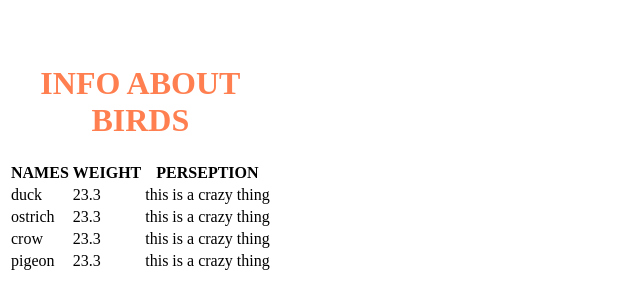
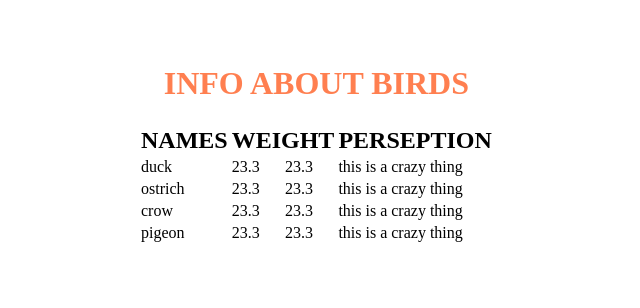
Before and after one commit to inthrakumar/practice, a plain HTML site: page codes/web/index.html in a window 1280 px wide. Shown: the whole page, without its empty margins (0-640 px from the left). Drawn offline with Linux system fonts and the light colour scheme.

Commit message:
update table

```diff
--- a/codes/web/index.html
+++ b/codes/web/index.html
@@ -8,35 +8,45 @@
     <title>NAVIGATION BAR</title>
 </head>
 <body>
-    <table>
+    <table style="margin-left: 130px;">
         <caption style="color: coral;"> <h1>INFO ABOUT BIRDS</h1></caption>
         <br>
         <br>
+        <thead>
             <tr>
-            <th scope="column">NAMES</th>
-            <th scope="column">WEIGHT</th>
-            <th scope="column">PERSEPTION</th>
+               <th scope="column" style="font-size: x-large;" rowspan="2">NAMES   </th>
+               <th scope="column"style="font-size: x-large;" colspan="2">WEIGHT</th>
+               <th scope="column"style="font-size: x-large;"rowspan="2">PERSEPTION</th>
             </tr>
+        </thead>
+        <tbody>
             <tr>
                <td>duck </td>
+               <td>23.3</td>
                <td>23.3</td>
                <td>this is a crazy thing</td>
             </tr>
             <tr>
                <td>ostrich </td>
                <td>23.3</td>
+               <td>23.3</td>
                <td>this is a crazy thing</td>
             </tr>
             <tr>
                <td>crow </td>
                <td>23.3</td>
+               <td>23.3</td>
                <td>this is a crazy thing</td>
             </tr>
+        </tbody>
+        <tfoot>
             <tr>
                <td>pigeon </td>
                <td>23.3</td>
+               <td>23.3</td>
                <td>this is a crazy thing</td>
             </tr>
+        </tfoot>
 
 
 
```
Lines whose indentation alone changed are shown as unchanged.
